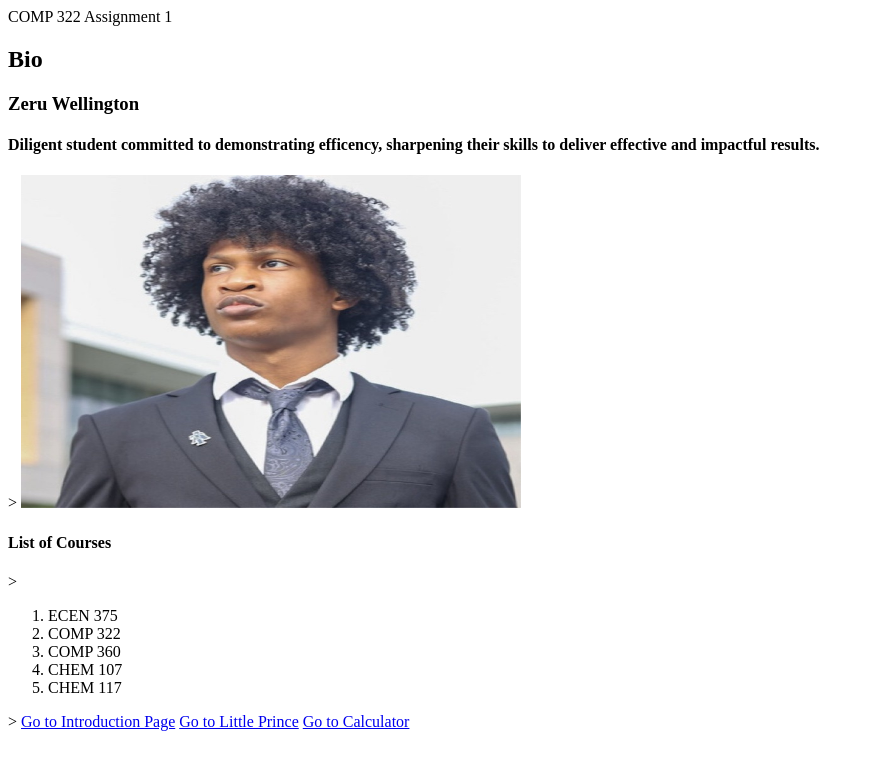
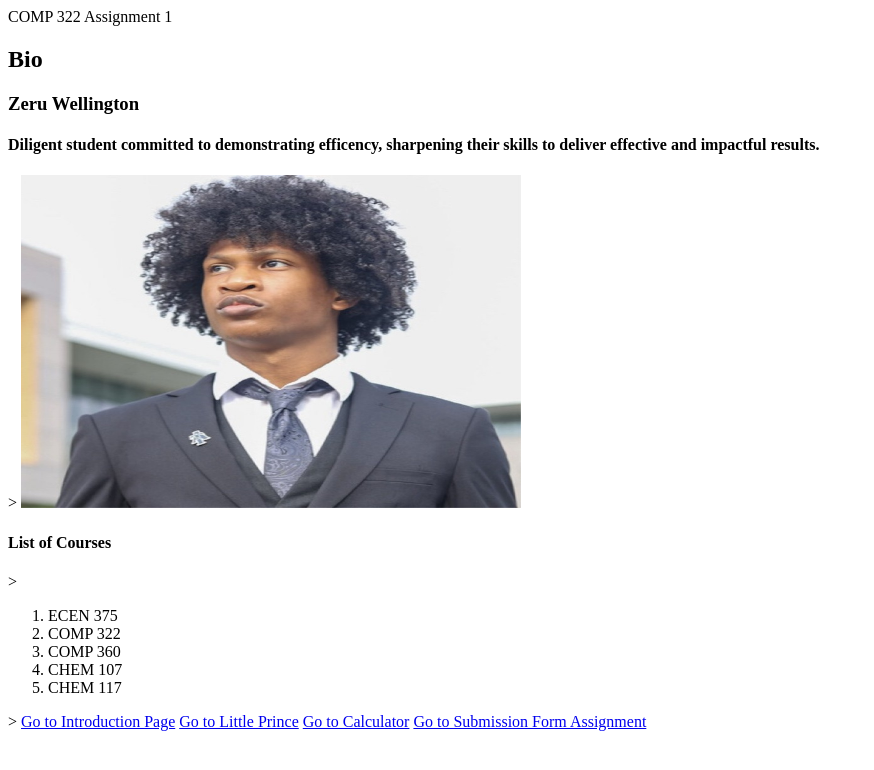
Before and after one commit to zGit423/zGit423.github.io, a plain HTML site: page index.html in a window 1280 px wide. Shown: the whole page, without its empty margins (0-874 px from the left). Drawn offline with Linux system fonts and the light colour scheme.

Commit message:
Add link to Submission Form Assignment
Added a link to the submission form assignment.

```diff
--- a/index.html
+++ b/index.html
@@ -25,6 +25,8 @@
 <a href="introduction.html">Go to Introduction Page</a>
 <a href="little_prince.html">Go to Little Prince</a>
 <a href="calculator.html">Go to Calculator</a>
+<a href="form.html">Go to Submission Form Assignment</a>
+
 
 
 
```
